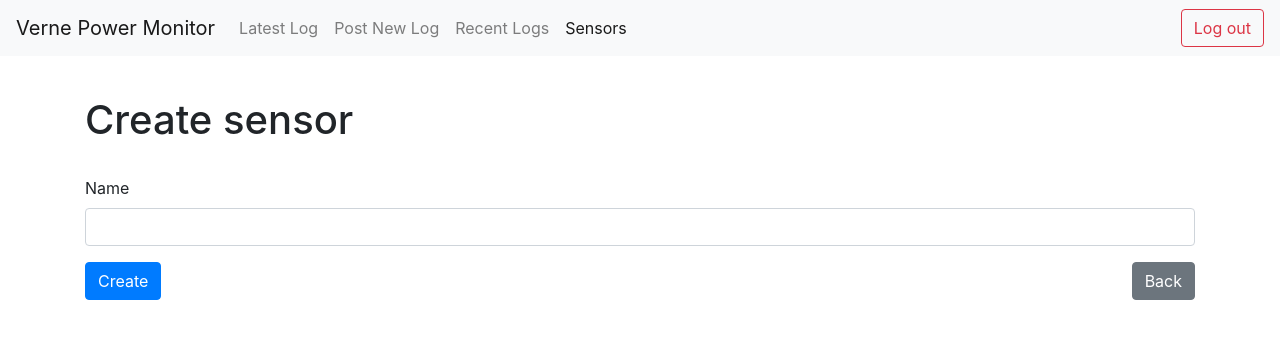
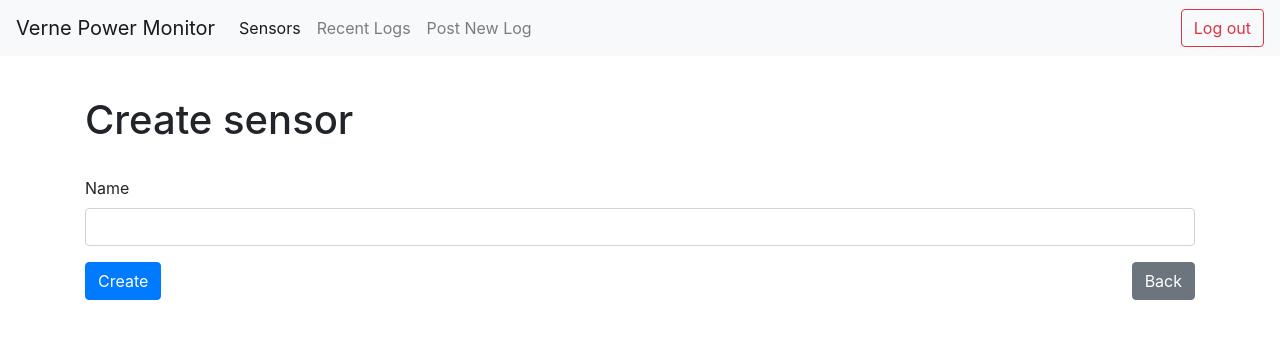
Before and after one commit to wverne/verne-power-monitor-server, a Django app: page /sensors/create/ in a window 1280 px wide. Shown: the top 339 px of the page. Run offline with Django 3.2, Linux system fonts and the light colour scheme; the visitor is signed in with stand-in values (Sample User, id 1); parts of the project's set-up code (start-up, migrations or seed data) failed here and were passed over; some libraries are stand-ins or nearby versions.

Commit message:
Remove 'Latest Log' and make 'Sensors' the homepage

```diff
--- a/apps/powermonitor/urls.py
+++ b/apps/powermonitor/urls.py
@@ -21,14 +21,14 @@ from ..powerlog import views as powerlog_views
 from ..sensor import views as sensor_views
 
 urlpatterns = [
-    path('', powerlog_views.index),
-    path('latest/', powerlog_views.latest_log),
+    path('', sensor_views.index),
     path('post/', powerlog_views.post_log),
     path('recent/', powerlog_views.recent_logs),
 
     path('sensors/', sensor_views.list_sensors),
     path('sensors/create/', sensor_views.create_sensor),
     path('sensors/edit/<int:sensor_id>/', sensor_views.edit_sensor),
+    path('sensors/delete/<int:sensor_id>/', sensor_views.delete_sensor),
 
     path('login/', auth_views.LoginView.as_view(), name='login'),
     path('logout/', auth_views.LogoutView.as_view(), name='logout'),
--- a/apps/sensor/views.py
+++ b/apps/sensor/views.py
@@ -9,6 +9,14 @@ from ..powerlog.models import PowerLog
 
 from .forms import SensorForm
 from .models import Sensor
+
+
+@login_required
+def index(request):
+    """
+    Display the homepage. Redirects to list_sensors for now.
+    """
+    return redirect(list_sensors)
 
 
 @login_required
--- a/templates/base.html
+++ b/templates/base.html
@@ -32,17 +32,14 @@
       </button>
       <div class="collapse navbar-collapse" id="navbarNav">
         <ul class="navbar-nav">
-          <li class="nav-item {% if '/latest/' in request.path %}active{% endif %}">
-            <a class="nav-link" href="/">Latest Log</a>
-          </li>
-          <li class="nav-item {% if '/post/' in request.path %}active{% endif %}">
-            <a class="nav-link" href="/post/">Post New Log</a>
+          <li class="nav-item {% if '/sensors/' in request.path %}active{% endif %}">
+            <a class="nav-link" href="/sensors/">Sensors</a>
           </li>
           <li class="nav-item {% if '/recent/' in request.path %}active{% endif %}">
             <a class="nav-link" href="/recent/">Recent Logs</a>
           </li>
-          <li class="nav-item {% if '/sensors/' in request.path %}active{% endif %}">
-            <a class="nav-link" href="/sensors/">Sensors</a>
+          <li class="nav-item {% if '/post/' in request.path %}active{% endif %}">
+            <a class="nav-link" href="/post/">Post New Log</a>
           </li>
         </ul>
       </div>
```
Also changed, not shown: apps/powerlog/views.py (+0 -20 lines).
